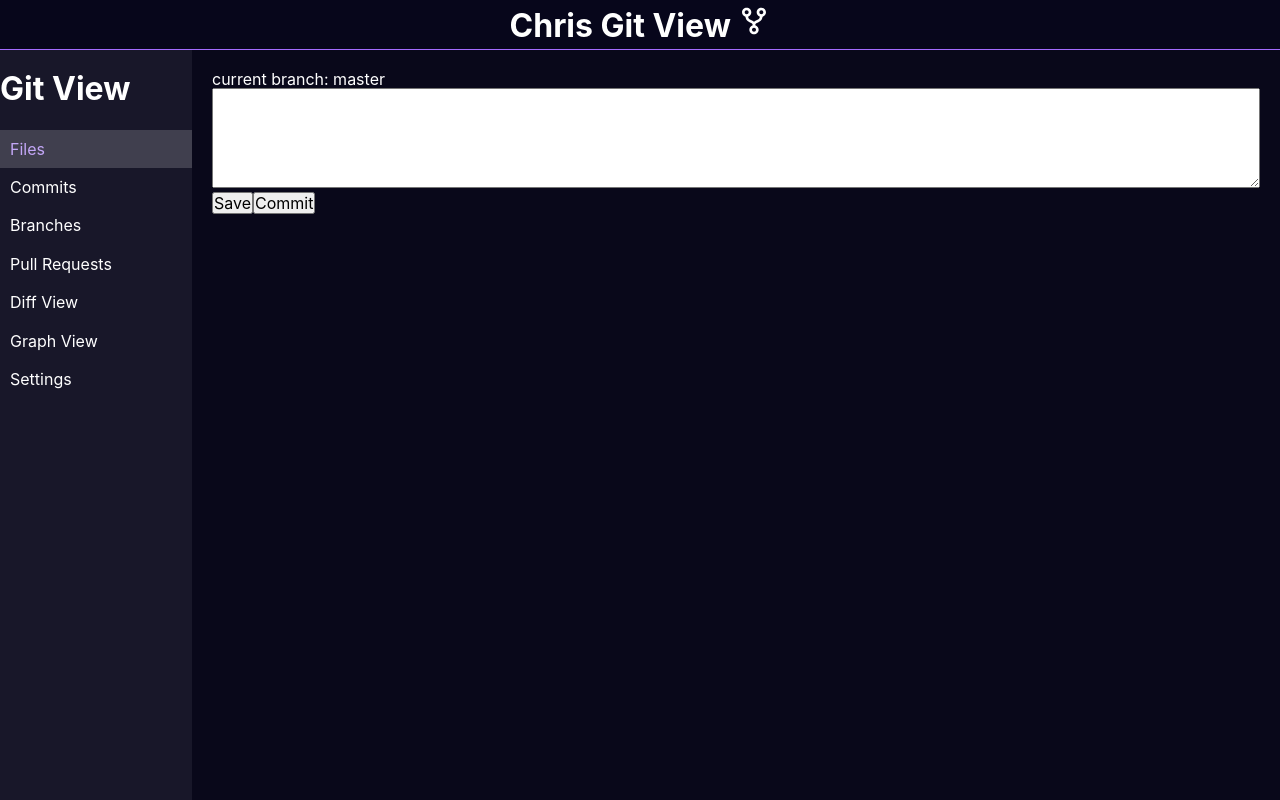
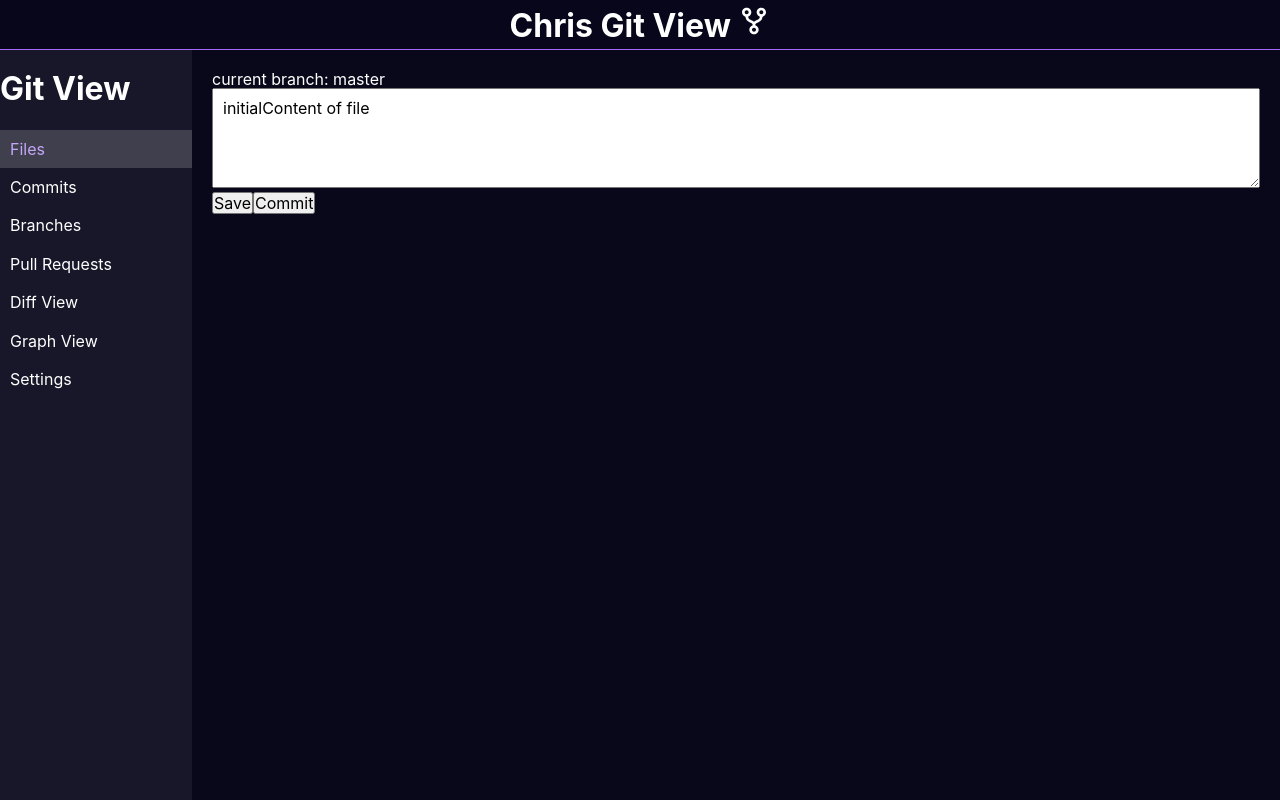
Before and after one commit to Davydx7/Markdown-to-Html-Parser, a React (Vite) app in the folder chris-git-view/: page /files in a window 1280 px wide. Built offline with nearby package versions, Linux system fonts and the light colour scheme; what simple-zustand-devtools would draw is missing.

Commit message:
hooking model to ui

```diff
--- a/chris-git-view/src/controllers/repoStore.ts
+++ b/chris-git-view/src/controllers/repoStore.ts
@@ -5,7 +5,7 @@ import { createGitgraph } from '@gitgraph/js';
 import GitRepo from '../gitConstructors/GitRepo';
 
 interface GitRepoStore {
-  gitRepo: GitRepo | null;
+  gitRepo: GitRepo;
 
   setGitRepo: (name: string) => void;
 
@@ -14,7 +14,7 @@ interface GitRepoStore {
 }
 
 export const useRepoStore = create<GitRepoStore>((set, get) => ({
-  gitRepo: null,
+  gitRepo: new GitRepo('myRepo'),
   refDiv: null,
 
   setGitRepo(name) {
--- a/chris-git-view/src/gitConstructors/GitRepo.ts
+++ b/chris-git-view/src/gitConstructors/GitRepo.ts
@@ -2,6 +2,13 @@ import GitBranch, { File } from './GitBranch';
 import GitCommit from './GitCommit';
 import GitPullRequest from './GitPullRequest';
 import GitTag from './GitTag';
+
+const intialFile: File = {
+  name: 'initialFile',
+  content: 'initialContent of file',
+  type: 'text',
+  lastModified: new Date()
+};
 
 class GitRepo {
   public commits: GitCommit[];
@@ -24,26 +31,17 @@ class GitRepo {
     this.tags = [];
     this.graphFunctionString = '';
 
-    this.file = {
-      name: 'file.txt',
-      type: 'text',
-      content: 'Hello World',
-      lastModified: new Date()
-    };
+    this.file = intialFile;
+    this.createBranch('master', intialFile);
   }
 
-  public createBranch(branchName: string = 'master'): GitBranch | undefined {
+  public createBranch(branchName: string = 'master', file: File): GitBranch | undefined {
     // createBranch
 
     if (this.currentBranch != null) {
       this.currentBranch.createBranch(branchName);
     } else {
-      const branch = new GitBranch(branchName, this, {
-        name: 'file',
-        type: 'html',
-        content: '<h1>Hello World</h1>',
-        lastModified: new Date()
-      });
+      const branch = new GitBranch(branchName, this, file);
       this.branches.set(branchName, branch);
 
       this.currentBranch = branch;
--- a/chris-git-view/src/screens/Files/files.scss
+++ b/chris-git-view/src/screens/Files/files.scss
@@ -1,5 +1,6 @@
 .files {
 	textarea {
+		padding: 1rem;
 		width: 100%;
 		height: 10rem;
 	}
--- a/chris-git-view/src/screens/Files/index.tsx
+++ b/chris-git-view/src/screens/Files/index.tsx
@@ -6,7 +6,7 @@ import './files.scss';
 const Files: React.FC = () => {
   const { gitRepo } = useRepoStore((state) => state);
 
-  const [fileText, setFileText] = useState('');
+  const [fileText, setFileText] = useState<string>(gitRepo.file.content);
 
   const handleChanges: ChangeEventHandler<HTMLTextAreaElement> = (e) => {
     setFileText(e.target.value);
```
